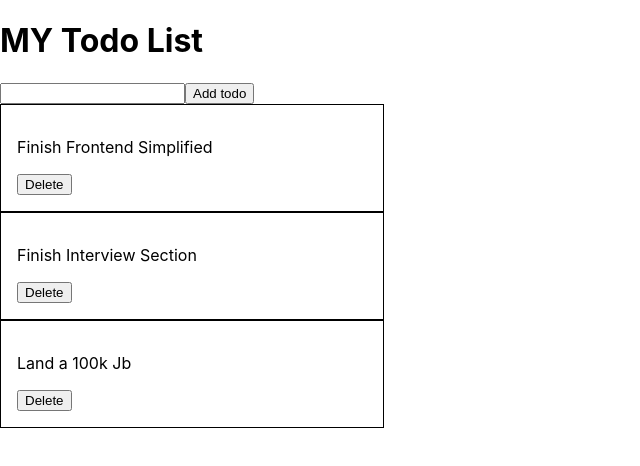
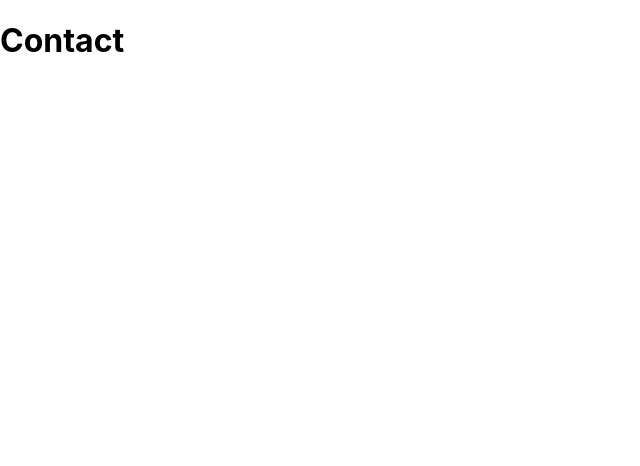
Before and after one commit to joshuakaufman3827/React-Crash-Course, a React (Create React App) app: page /contact in a window 1280 px wide. Shown: the top 466 px of the page, without its empty margins (0-640 px from the left). Built offline with nearby package versions, Linux system fonts and the light colour scheme.

Commit message:
installed Routers

```diff
--- a/package.json
+++ b/package.json
@@ -9,6 +9,7 @@
     "@testing-library/user-event": "^13.5.0",
     "react": "^19.2.7",
     "react-dom": "^19.2.7",
+    "react-router-dom": "^6.3.0",
     "react-scripts": "5.0.1",
     "web-vitals": "^2.1.4"
   },
--- a/src/App.jsx
+++ b/src/App.jsx
@@ -1,44 +1,21 @@
-import logo from './logo.svg';
-import './App.css';
-import Todo from './components/Todo.jsx';
-import Title from './components/Title.jsx';
-import Modal from './components/Modal.jsx';
-import React, { useState } from 'react';
-import Counter from './components/counter.jsx';
+import "./App.css";
+import { BrowserRouter as Router, Routes, Route } from 'react-router-dom';
+import Home from './Pages/Home.jsx';
+import About from './Pages/about.jsx';
+import Contact from './Pages/Contact.jsx';
 
 function App() {
-  const [showModal, setShowModal] = useState(false);
+  return (
+    <div>
+      <Router>
+        <Routes>
+          <Route path="/" element={<Home />} />
+          <Route path="/about" element={<About />} />
+          <Route path="/contact" element={<Contact />} />
+        </Routes>
+      </Router>
+   </div>
 
-  function onTodoDelete() {
-    setShowModal(true);
-    console.log('onTodoDelete')
-  }
-
-  function cancelModal() {
-    setShowModal(false);
-  }
-
-  function confirmModal() {
-    setShowModal(false);
-    console.log('confirmModal')
-  }
-
-  return (
-   <div>
-    <Title/>
-    <div>
-      <input type="text" onChange={(event) => {
-        console.log(event.target.value)
-      }} />
-      <button onClick={() => setShowModal(true)}>Add todo</button>
-    </div>
-    <div className="todo__wrapper">
-     <Todo title="Finish Frontend Simplified"/>
-     <Todo title="Finish Interview Section"/>
-     <Todo title="Land a 100k Jb"/>
-   </div>
-    {showModal && <Modal cancelModal={cancelModal} confirmModal={confirmModal} title="Confirm Delete?" />}
-  </div>
   );
 }
 
--- /dev/null
+++ b/src/Pages/Contact.jsx
@@ -0,0 +1,5 @@
+function Contact () {
+    return <h1>Contact</h1>
+}
+
+export default Contact
--- /dev/null
+++ b/src/Pages/Home.jsx
@@ -0,0 +1,5 @@
+function Home () {
+    return <h1>Home</h1>
+}
+
+export default Home
--- /dev/null
+++ b/src/Pages/about.jsx
@@ -0,0 +1,5 @@
+function About () {
+    return <h1>About</h1>
+}
+
+export default About
```
Also changed, not shown: 1 other file (tests, documents, lock files or other folders).
